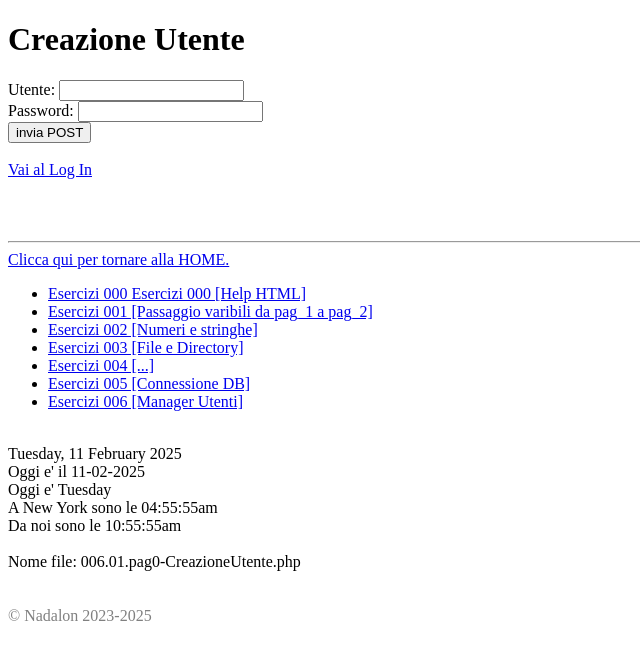
After one commit to Nadaloner/PHP, a PHP site: page /006/006.01.pag0-CreazioneUtente.php in a window 1280 px wide. The commit adds this page. Shown: the top 660 px of the page, without its empty margins (0-640 px from the left). Run offline with PHP 8.4, Linux system fonts and the light colour scheme; data that the repository does not hold is empty.

Commit message:
aggiunta controllo IP + finire cancellaUtente

```diff
--- a/000/000_NavigationMenu.php
+++ b/000/000_NavigationMenu.php
@@ -28,6 +28,14 @@
 		if (is_dir("../004/"))
 		{
 			echo "<li><a href=\"../004/\" target=\"\">Esercizi 004 [...]</a></li>";
+		}
+		if (is_dir("../005/"))
+		{
+			echo "<li><a href=\"../005/\" target=\"\">Esercizi 005 [Connessione DB]</a></li>";
+		}
+		if (is_dir("../006/"))
+		{
+			echo "<li><a href=\"../006/\" target=\"\">Esercizi 006 [Manager Utenti]</a></li>";
 		}
 	?>
 	<!--
--- /dev/null
+++ b/006/006.01.pag0-CreazioneUtente.php
@@ -0,0 +1,59 @@
+<?php
+if (!isset($_POST["ModuloRegistrazione"])) {
+?>
+<!doctype HTML>
+<html>
+	<head>
+		<title>Esercizi 006 - Creazione Utente</title>
+	</head>
+	<body>
+		<p>
+			<h1>Creazione Utente</h1>
+		</p>
+		<form method="POST" action="<?php echo $_SERVER['PHP_SELF'];?>">
+			Utente: <input type="text" name="utente" required ><br>
+			Password: <input type="text" name="password" required><br>
+			<input type="submit" name ="ModuloRegistrazione" value="invia POST" />
+		</form>
+	</body>
+</html>
+<?php
+} else {
+	$inputUtente = trim($_POST["utente"]);
+	$inputPass = trim($_POST["password"]);
+	$ip = $_SERVER['REMOTE_ADDR'];
+		if ($ip !== '172.16.11.12 or localhost') {
+			die("Via Via");
+		}
+
+	$pwd = sha1(string: $inputPass);
+	$connessione = mysqli_connect('localhost', 'root', '', '5ait_vacanze')
+		or die ("ERROR: Cannot connect");
+	$sql = "select id from dati where user = '$inputUtente'";
+
+	$controllo = mysqli_query($connessione, $sql)
+		or die ("ERROR: " . mysqli_error($connessione) . " (la query usata era $sql)");
+
+	if (mysqli_num_rows($controllo) > 0) {
+		die("Qualcosa è andato storto");
+	}
+
+	$InserimentoDatiUtente = "insert into dati (user,password) values ('$inputUtente', '$pwd')";
+	$Inserimento = mysqli_query($connessione, $InserimentoDatiUtente);
+
+	if ($Inserimento) {
+		header("Location: 006.01.pag1-UtenteRegistrato.php");
+	} else {
+		die("Errore: Qualcosa è andato storto. Riprova più tardi.");
+	}
+
+	mysqli_close($connessione);
+}
+?>
+<html>
+	<br>
+	<a href="006.01.pag2-AccessoUtente.php">Vai al Log In</a>
+</html>
+<?php
+include("../000/000_NavigationMenu.php")
+?>
--- a/006/006.01.pag2-AccessoUtente.php
+++ b/006/006.01.pag2-AccessoUtente.php
@@ -43,3 +43,9 @@
 <?php
     include("../000/000_NavigationMenu.php");
 ?>
+
+CREATE TABLE dati (
+    id INT AUTO_INCREMENT PRIMARY KEY,
+    user VARCHAR(50) NOT NULL,
+    password VARCHAR(75) NOT NULL
+);
--- a/006/index.php
+++ b/006/index.php
@@ -5,7 +5,9 @@
 	</head>
 	<body>
 		<ul>
-			<li><a href="006.01.pag0-ControlloUtente.php" >Registrazione Utente</a></li>
+			<li><a href="006.01.pag0-CreazioneUtente.php" >Creazione Utente</a></li>
+			<li><a href="006.01.pag0-ControlloUtente.php" >Controllo Utente</a></li>
+			<li><a href="006.01.pag0-CancellaUtente.php" >Cancella Utente</a></li>
 			<li><a href="006.01.pag2-AccessoUtente.php" >Accesso Utente</a></li>
 			<li><a href="" >...</a></li>
 		</ul>
```
Also changed, not shown: 006/006.01.pag0-ControlloUtente.php (+3 -4 lines), 006/006.01.pag3-AccessoEseguito.php (deleted), 006/006.01.pag3-CancellaUtente.php (added).
